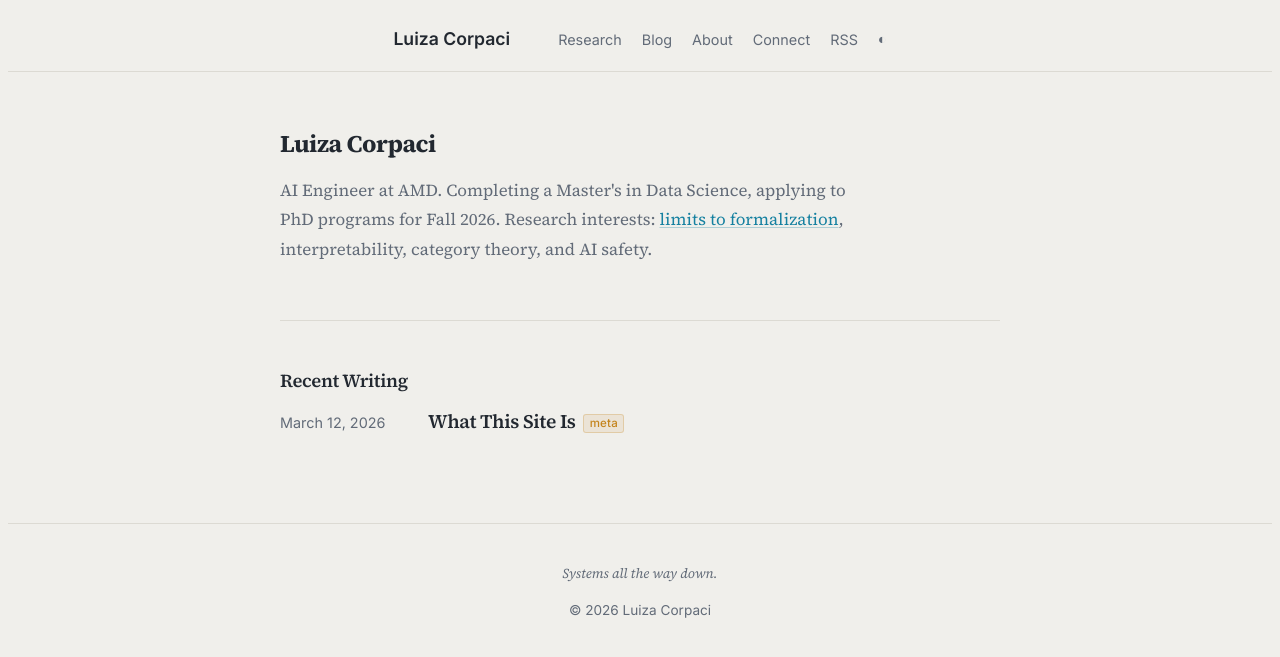
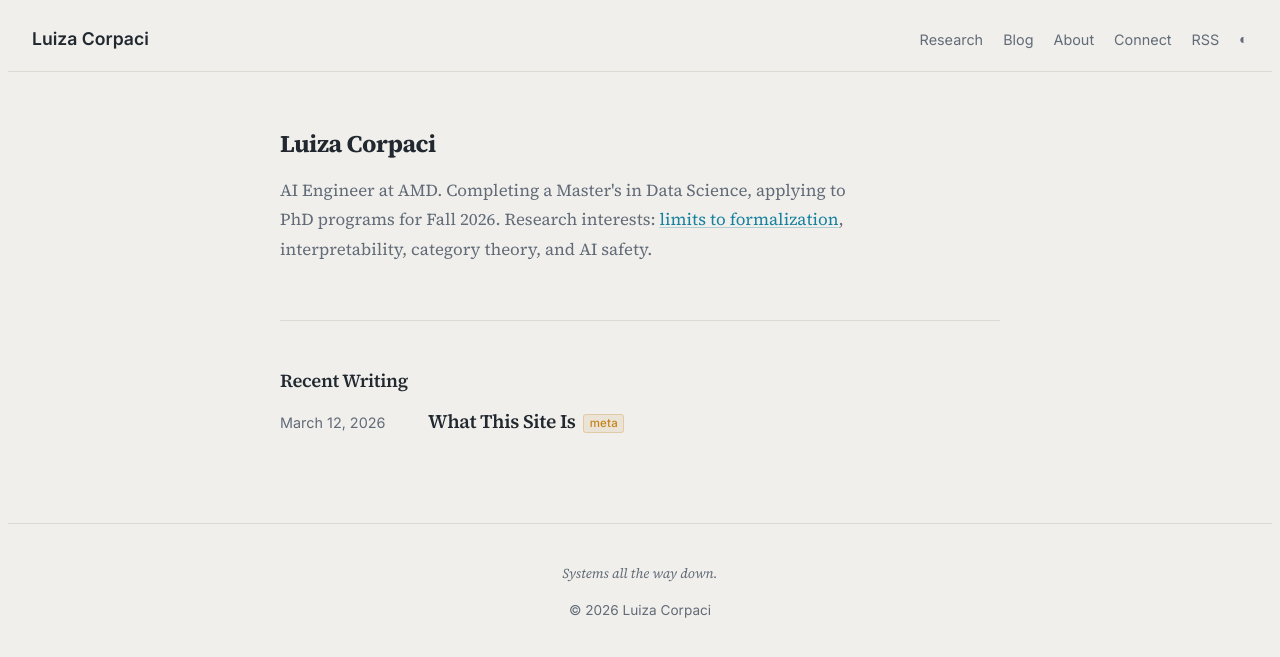
Before and after one commit to corpaci/corpaci.github.io, a Jekyll site: the page built from index.html, in a window 1280 px wide. Shown: the top 657 px of the page. Built offline with Jekyll 4.4.1, drawn with Linux system fonts in a browser that asks for light colours.

Commit message:
pulled LC to the left

```diff
--- a/_layouts/default.html
+++ b/_layouts/default.html
@@ -14,7 +14,6 @@
 
 <body>
   <nav class="navbar">
-    <div class="container">
     <a class="navbar-brand" href="/">Luiza Corpaci</a>
     <div class="nav-links">
       <a class="nav-link{% if page.url == '/research/' %} active{% endif %}" href="/research/">Research</a>
@@ -23,7 +22,6 @@
       <a class="nav-link{% if page.url == '/connect/' %} active{% endif %}" href="/connect/">Connect</a>
       <a class="nav-link nav-rss" href="/feed.xml">RSS</a>
       <button class="theme-toggle" onclick="toggleTheme()" aria-label="Toggle light/dark mode">◐</button>
-      </div>
     </div>
   </nav>
 
--- a/css/main.css
+++ b/css/main.css
@@ -157,17 +157,11 @@ img {
 .navbar {
   background-color: var(--bg-primary);
   border-bottom: 1px solid var(--border-color);
-  padding: 1rem 0;
-  display: flex;
-  align-items: center;
-  font-family: var(--font-sans);
-}
-
-.navbar .container {
+  padding: 1rem 1.5rem;
   display: flex;
   align-items: center;
   justify-content: space-between;
-  gap: 3rem;
+  font-family: var(--font-sans);
 }
 
 .navbar-brand {
```
Lines whose indentation alone changed are shown as unchanged.
